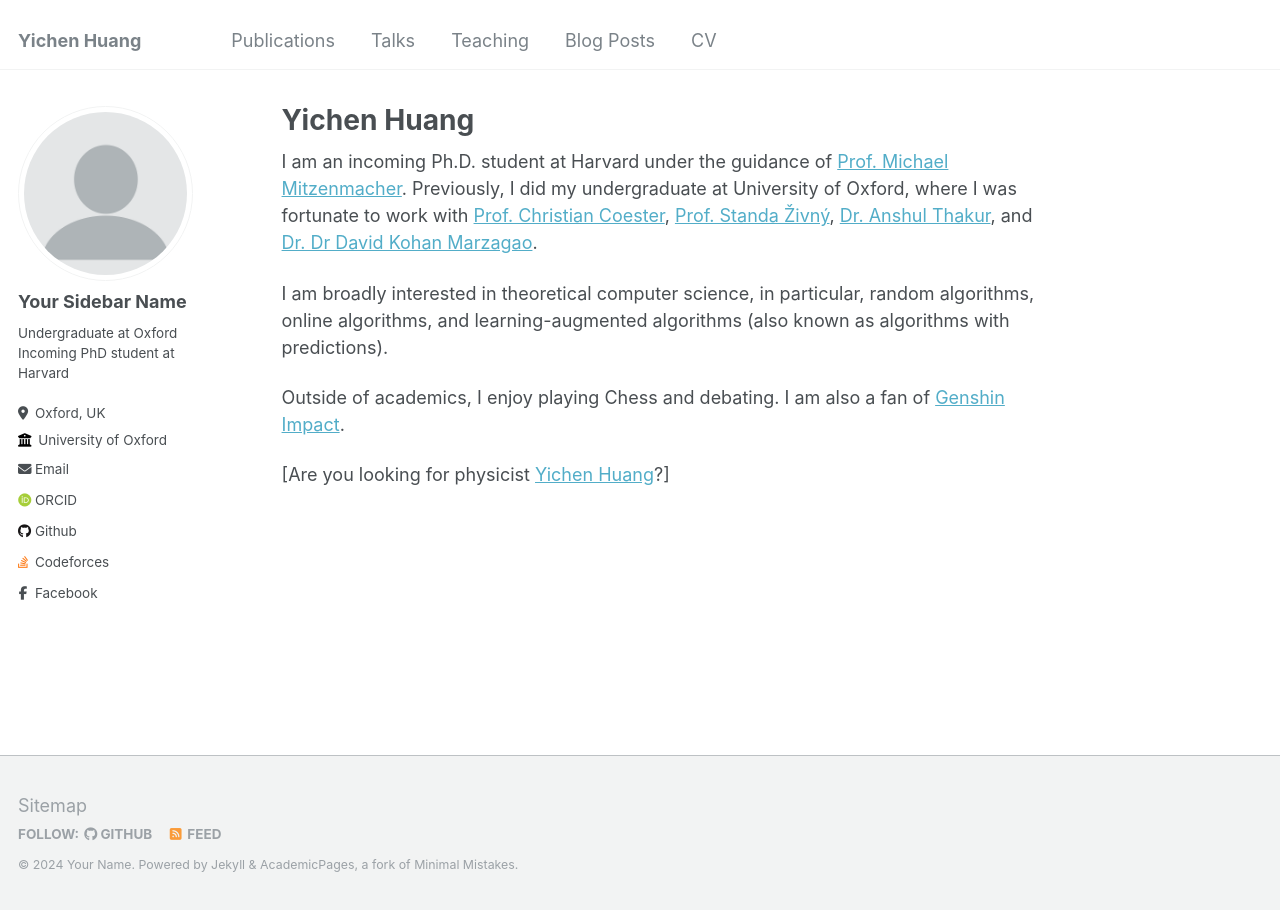
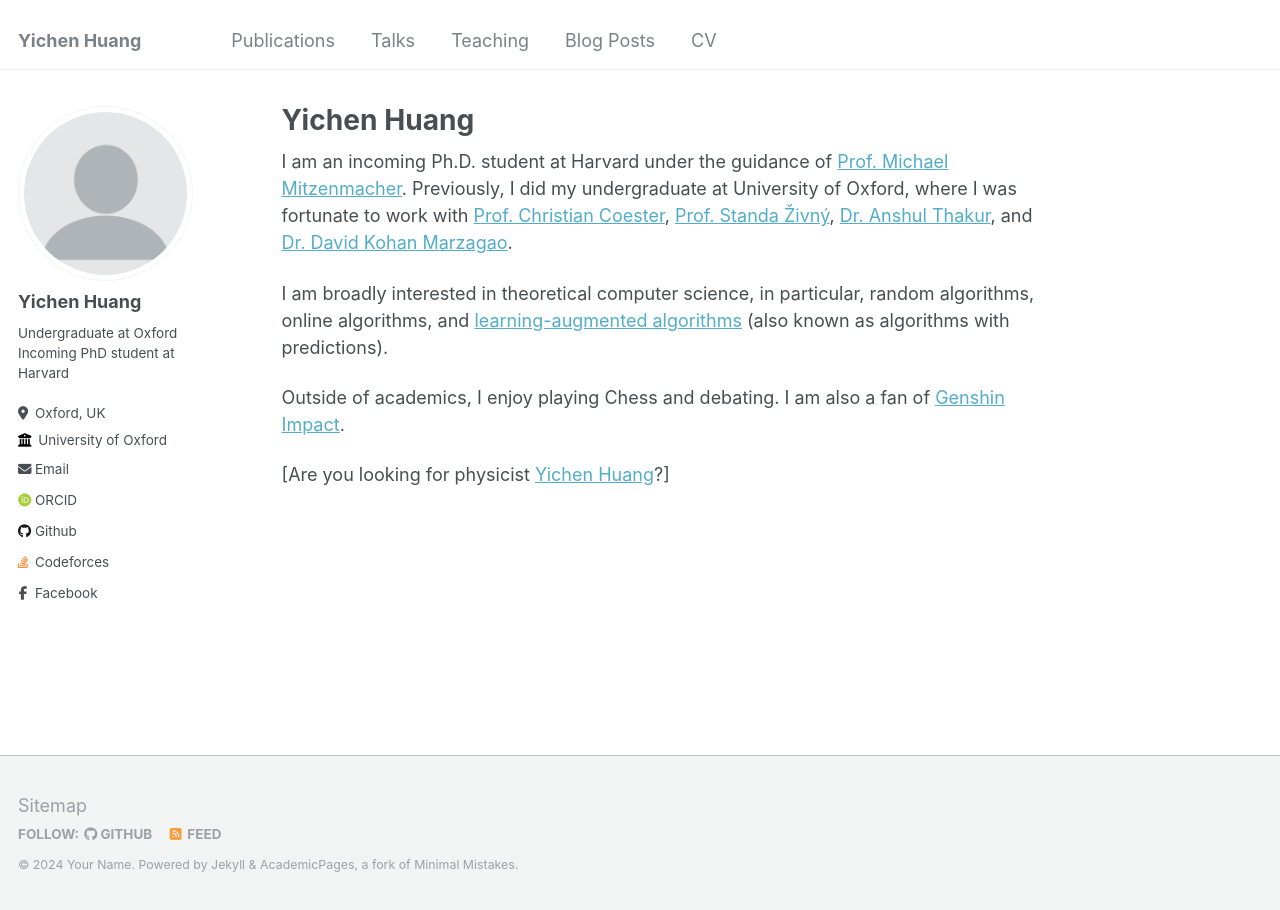
Before and after one commit to hychyc1/hychyc1.github.io, a Jekyll site: the page built from _pages/about.md, in a window 1280 px wide. Built offline with Jekyll 4.4.1, drawn with Linux system fonts in a browser that asks for light colours; some web fonts are replaced.

Commit message:
minor changes

```diff
--- a/_config.yml
+++ b/_config.yml
@@ -22,7 +22,7 @@
 author:
   # Biographic information
   avatar           : "profile.png"
-  name             : "Your Sidebar Name"
+  name             : "Yichen Huang"
   pronouns         : # example: "she/her"
   bio              : "Undergraduate at Oxford\n\rIncoming PhD student at Harvard"
   location         : "Oxford, UK"
--- a/_pages/about.md
+++ b/_pages/about.md
@@ -7,9 +7,9 @@
   - /about.html
 ---
 
-I am an incoming Ph.D. student at Harvard under the guidance of [Prof. Michael Mitzenmacher](https://www.eecs.harvard.edu/~michaelm/). Previously, I did my undergraduate at University of Oxford, where I was fortunate to work with [Prof. Christian Coester](https://www.cs.ox.ac.uk/people/christian.coester/), [Prof. Standa Živný](https://www.cs.ox.ac.uk/standa.zivny/), [Dr. Anshul Thakur](https://eng.ox.ac.uk/people/anshul-thakur/), and [Dr. Dr David Kohan Marzagao](https://www.kcl.ac.uk/people/david-kohan-marzagao).
+I am an incoming Ph.D. student at Harvard under the guidance of [Prof. Michael Mitzenmacher](https://www.eecs.harvard.edu/~michaelm/). Previously, I did my undergraduate at University of Oxford, where I was fortunate to work with [Prof. Christian Coester](https://www.cs.ox.ac.uk/people/christian.coester/), [Prof. Standa Živný](https://www.cs.ox.ac.uk/standa.zivny/), [Dr. Anshul Thakur](https://eng.ox.ac.uk/people/anshul-thakur/), and [Dr. David Kohan Marzagao](https://www.kcl.ac.uk/people/david-kohan-marzagao).
 
-I am broadly interested in theoretical computer science, in particular, random algorithms, online algorithms, and learning-augmented algorithms (also known as algorithms with predictions).
+I am broadly interested in theoretical computer science, in particular, random algorithms, online algorithms, and [learning-augmented algorithms](https://algorithms-with-predictions.github.io/) (also known as algorithms with predictions).
 
 Outside of academics, I enjoy playing Chess and debating. I am also a fan of [Genshin Impact](https://genshin.hoyoverse.com/en).
 
```
